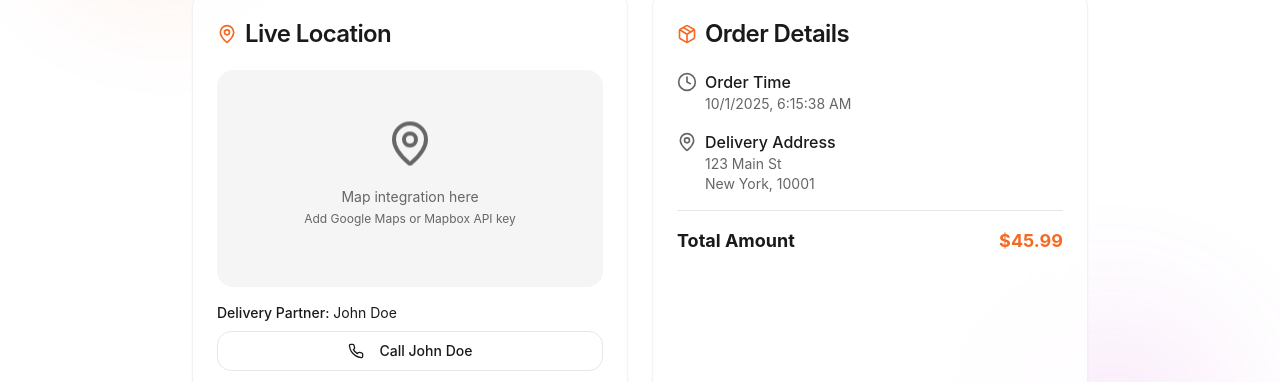
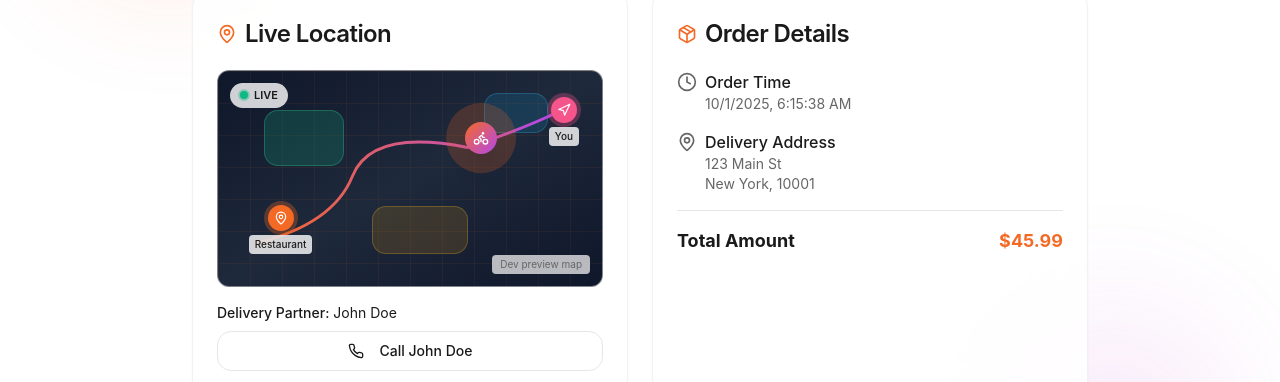
Before and after one commit to prudhviraj116/cravebox, a React (Vite) app: page /order-tracking/1 in a window 1280 px wide. Shown: the part 389-771 px from the top of the page. Built offline with nearby package versions, Linux system fonts and the light colour scheme; no server answers.

Commit message:
Changes
Co-authored-by: prudhviraj116 <172243469+prudhviraj116@users.noreply.github.com>

```diff
--- a/src/pages/OrderTracking.tsx
+++ b/src/pages/OrderTracking.tsx
@@ -138,16 +138,8 @@ const OrderTracking = () => {
               </CardTitle>
             </CardHeader>
             <CardContent>
-              <div className="aspect-video bg-muted rounded-lg flex items-center justify-center mb-4">
-                <div className="text-center">
-                  <MapPin className="h-12 w-12 mx-auto mb-2 text-muted-foreground animate-bounce" />
-                  <p className="text-sm text-muted-foreground">
-                    Map integration here
-                  </p>
-                  <p className="text-xs text-muted-foreground mt-1">
-                    Add Google Maps or Mapbox API key
-                  </p>
-                </div>
+              <div className="mb-4">
+                <FakeLiveMap />
               </div>
 
               {order.deliveryBoy && (
```
